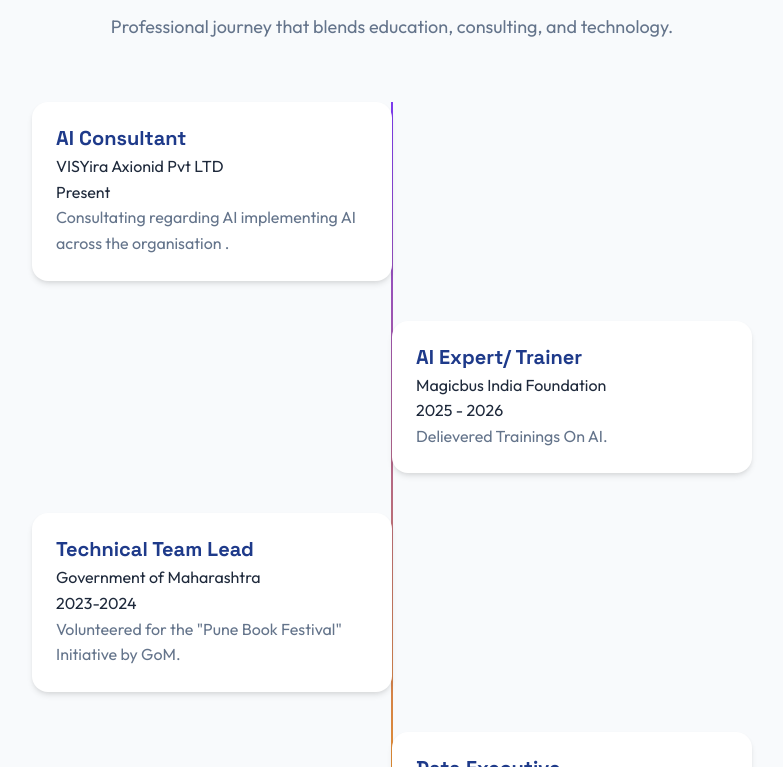
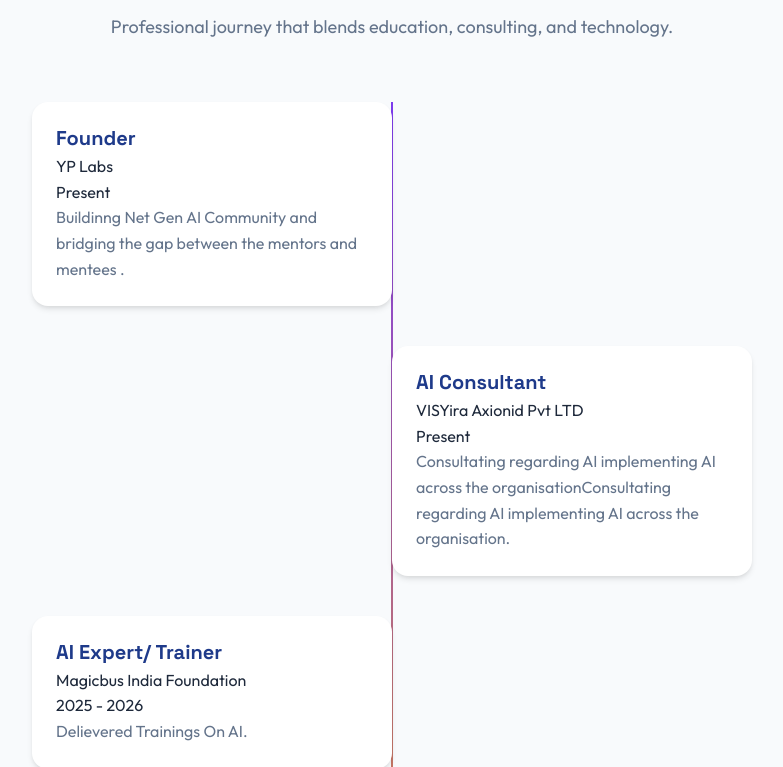
Before and after one commit to yuvrajinsights/Personal-Website, a plain HTML site: page index.html in a window 1280 px wide. Shown: the part 2952-3719 px from the top of the page, without its empty margins (248-1031 px from the left). Drawn offline with Linux system fonts and the light colour scheme.

Commit message:
Added Experience Section

```diff
--- a/index.html
+++ b/index.html
@@ -96,7 +96,7 @@
                         </div>
                         <div class="about-feature">
                             <div class="about-feature-icon"><i class="fas fa-building"></i></div>
-                            <span>100+ Colleges</span>
+                            <span>50+ Colleges</span>
                         </div>
                         <div class="about-feature">
                             <div class="about-feature-icon"><i class="fas fa-globe"></i></div>
@@ -235,11 +235,20 @@
             <div class="timeline">
                 <div class="timeline-item">
                     <div class="timeline-content">
+                        <h3> Founder</h3>
+                        <div class="company">YP Labs</div>
+                        <div class="date">Present</div>
+                        <p>Buildinng Net Gen AI Community and bridging the gap between the mentors and mentees
+                            .</p>
+                    </div>
+                </div>
+                <div class="timeline-item">
+                    <div class="timeline-content">
                         <h3>AI Consultant</h3>
                         <div class="company">VISYira Axionid Pvt LTD</div>
                         <div class="date">Present</div>
-                        <p>Consultating regarding AI implementing AI across the organisation
-                            .</p>
+                        <p>Consultating regarding AI implementing AI across the organisationConsultating regarding AI implementing AI across the organisation.
+                        </p>
                     </div>
                 </div>
                 <div class="timeline-item">
```
